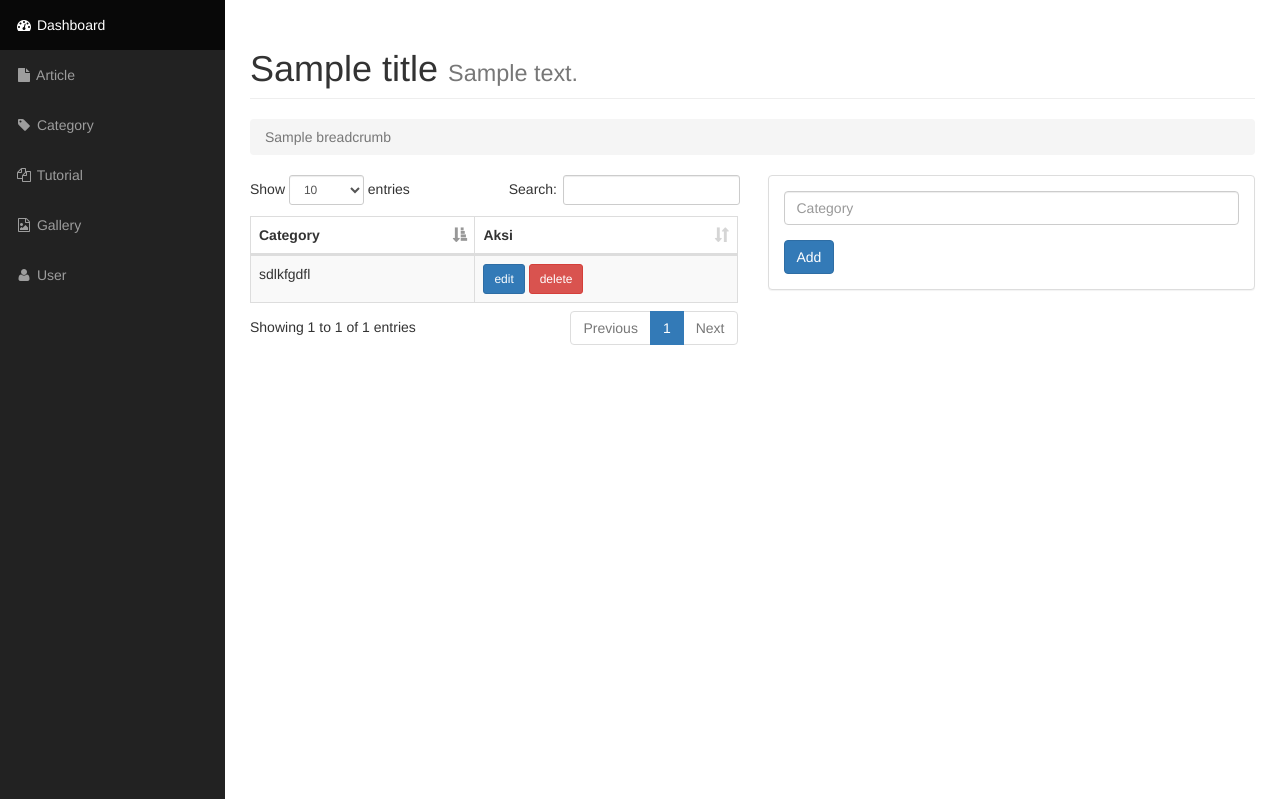
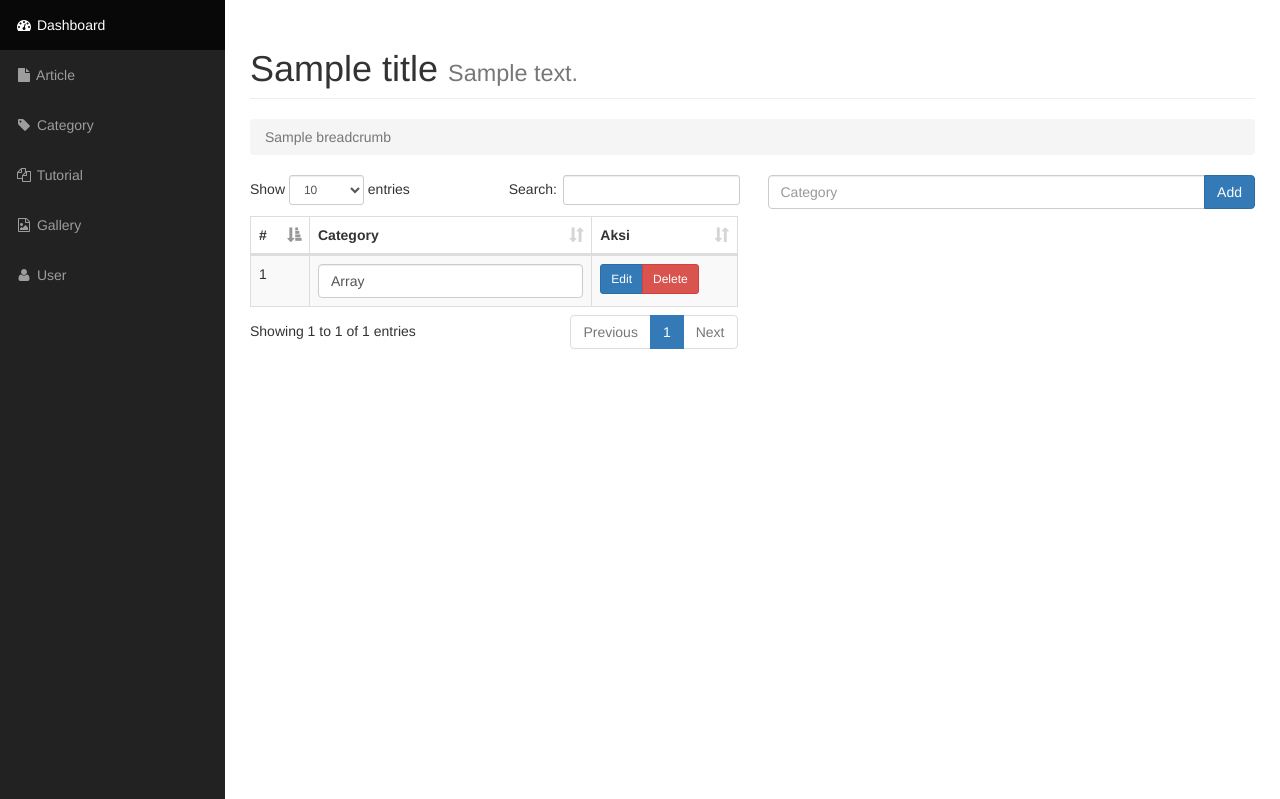
Before and after one commit to imam932/workshop, a PHP site: the page made by application/views/admin/category.php in a window 1280 px wide. Shown: the part 51-850 px from the top of the page. Run offline with PHP 8.4, Linux system fonts and the light colour scheme; the template is opened without the code that fills it: most values are stand-ins (such as "Sample title", 1, 10 or a date in 2020); grey boxes labelled with a size stand in for pictures from a placeholder-image service; data that the repository does not hold is empty; some libraries are stand-ins or nearby versions.

Commit message:
CRUD Category

```diff
--- a/application/config/autoload.php
+++ b/application/config/autoload.php
@@ -89,7 +89,7 @@ $autoload['drivers'] = array();
 |
 |	$autoload['helper'] = array('url', 'file');
 */
-$autoload['helper'] = array('url','file', 'form', 'security');
+$autoload['helper'] = array('url','file', 'form', 'security', 'string');
 
 /*
 | -------------------------------------------------------------------
--- a/application/views/admin/category.php
+++ b/application/views/admin/category.php
@@ -6,36 +6,48 @@
 				<table id="example" class="table table-striped table-bordered" cellspacing="0" width="100%">
 					<thead>
 						<tr>
+							<th>#</th>
 							<th>Category</th>
 							<th>Aksi</th>
 						</tr>
 					</thead>
 
 					<tbody>
+						<?php
+						$no = 1;
+						foreach ($category as $row) {
+							?>
 								<tr>
-							<td>sdlkfgdfl</td>
+									<td><?= $no++; ?></td>
 									<td>
-								<a href="barang_edit.php?id=<?php  ?>" class="btn btn-primary btn-sm">
-									edit
+										<form id="form<?=$row->id_category?>" action="<?=base_url()?>admin/Category/editCategory/<?=$row->id_category?>" method="post">
+											<div class="form-group">
+												<input type="text" class="form-control" name="category" value="<?= $row->category; ?>">
+												<span class="hidden"><?= $row->category; ?></span>
+											</div>
+										</form>
+									</td>
+									<td>
+										<div class="btn-group btn-group-sm">
+											<input form="form<?=$row->id_category?>" type="submit" value="Edit" class="btn btn-primary">
+											<a href="<?=base_url()?>admin/Category/deleteCategory/<?=$row->id_category?>" class="btn btn-danger btn-sm">
+												Delete
 											</a>
-								<a href="barang_delete.php?id=<?php  ?>" class="btn btn-danger btn-sm">
-									delete
-								</a>
+										</div>
 									</td>
 								</tr>
+							<?php } ?>
 						</tbody>
 					</table>
 				</div>
 				<!-- panel left -->
 				<div class="col-lg-6">
-				<div class="panel panel-default">
-					<form class="" action="index.html" method="post">
-						<div class="panel-body">
-							<div class="form-group">
-								<input type="text" name="" class="form-control" id="" placeholder="Category">
-							</div>
-
-							<input type="submit" name="" value="Add" class="btn btn-primary">
+					<form class="" action="<?= base_url(); ?>admin/Category/newCategory" method="post">
+						<div class="input-group">
+							<input type="text" class="form-control" placeholder="Category" name="category">
+							<span class="input-group-btn">
+								<button class="btn btn-primary" name="submit">Add</button>
+							</span>
 						</div>
 					</form>
 				</div>
@@ -43,4 +55,3 @@
 		</div>
 	</div>
 </div>
-</div>
--- a/assets/admin/css/style.css
+++ b/assets/admin/css/style.css
@@ -74,3 +74,12 @@ p {
 .valign-top {
     vertical-align: top;
 }
+
+.table .form-group {
+		display: block;
+}
+
+.table .form-group .form-control {
+		display: block;
+		width: 100%;
+}
```
Also changed, not shown: application/controllers/admin/Category.php (+33 -8 lines), application/models/Model_category.php (+13 -6 lines). Lines whose indentation alone changed are shown as unchanged.
